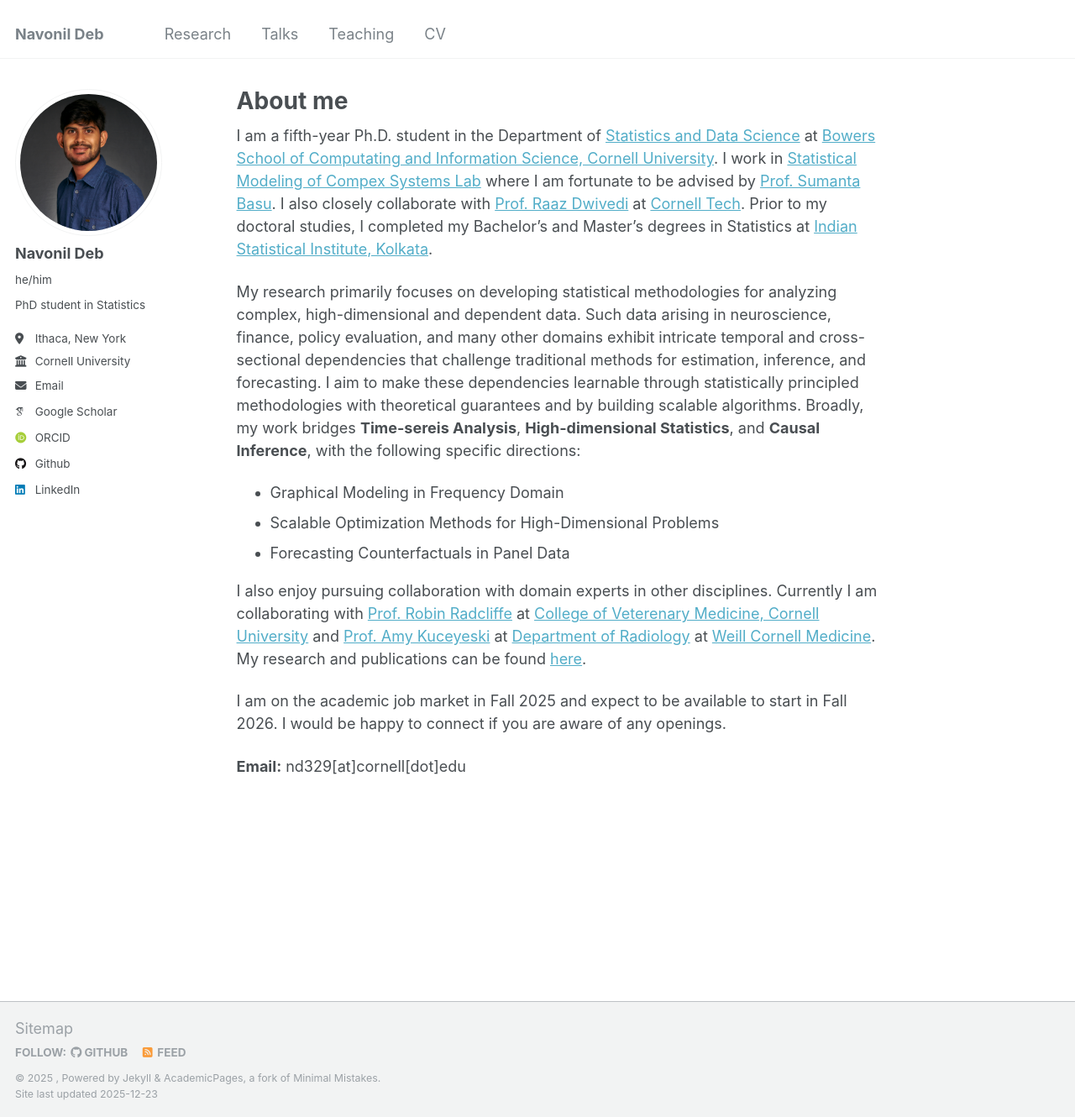
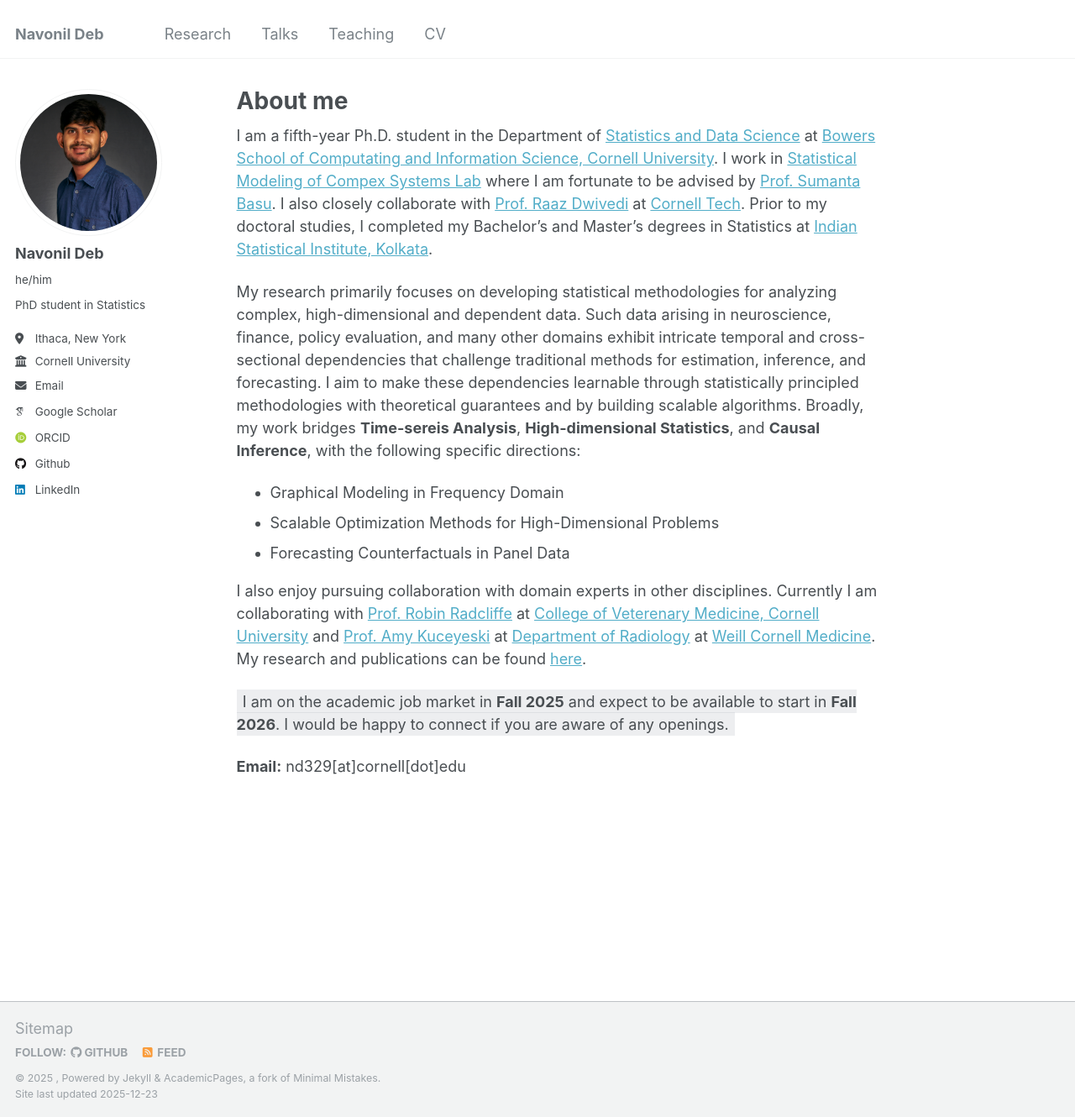
Before and after one commit to navonildeb/navonildeb.github.io, a Jekyll site: the page built from _pages/about.md, in a window 1280 px wide and 1330 px high. Shown: the whole window at 84% size. Built offline with Jekyll 4.4.1, drawn with Linux system fonts in a browser that asks for light colours; some web fonts are replaced.

Commit message:
Update about.md

```diff
--- a/_pages/about.md
+++ b/_pages/about.md
@@ -17,8 +17,8 @@ My research primarily focuses on developing statistical methodologies for analyz
 
 I also enjoy pursuing collaboration with domain experts in other disciplines. Currently I am collaborating with [Prof. Robin Radcliffe](https://wildlife.cornell.edu/people/robin-radcliffe) at [College of Veterenary Medicine, Cornell University](https://www.vet.cornell.edu/) and [Prof. Amy Kuceyeski](https://gradschool.weill.cornell.edu/faculty/amy-kuceyeski) at [Department of Radiology](https://radiology.weill.cornell.edu/) at [Weill Cornell Medicine](https://weill.cornell.edu/). My research and publications can be found [here](https://navonildeb.github.io//publications/).
 
-<span class="job-market-note">
-I am on the academic job market in Fall 2025 and expect to be available to start in Fall 2026. I would be happy to connect if you are aware of any openings.
+<span style="background-color: rgba(107,114,128,0.12); padding: 0.2em 0.4em;">
+I am on the academic job market in <strong>Fall 2025</strong> and expect to be available to start in <strong>Fall 2026</strong>. I would be happy to connect if you are aware of any openings.
 </span>
 
 **Email:** nd329[at]cornell[dot]edu
```
